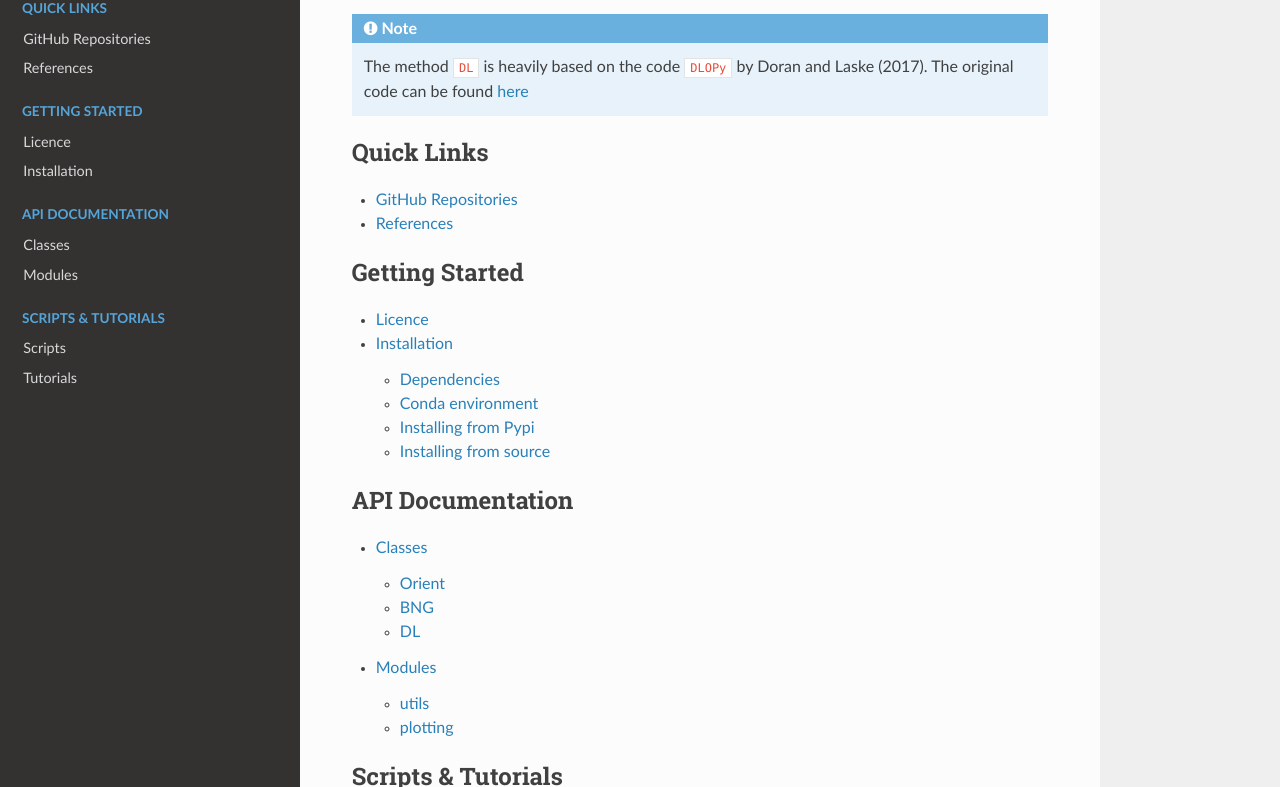
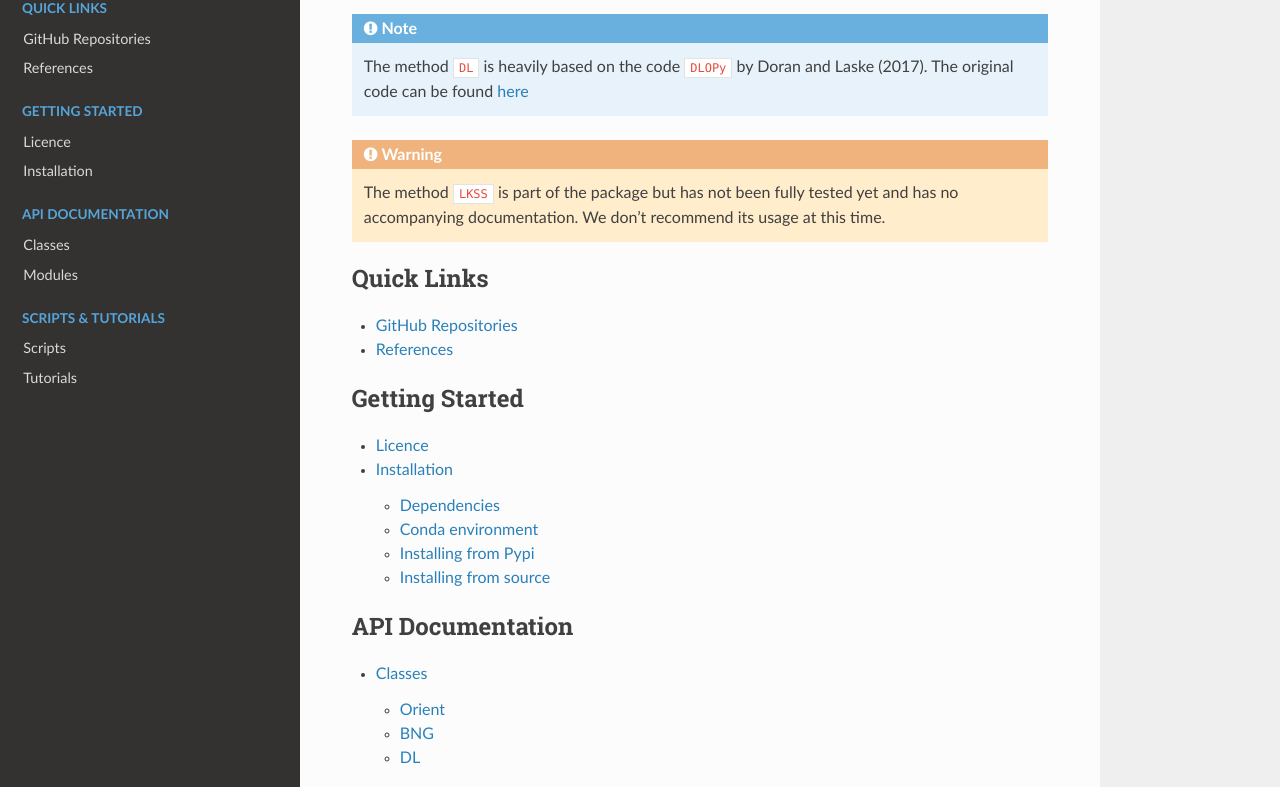
Before and after one commit to nfsi-canada/OrientPy, a Sphinx documentation site: the page built from docs/index.rst, in a window 1280 px wide and 900 px high, scrolled down 811 px, cut to the strip 113-900 px from the top of the window. Built offline with Sphinx 7.4.7 and the Read the Docs theme 2.0.0, drawn with Linux system fonts in a browser that asks for light colours.

Commit message:
updated docs with warning

```diff
--- a/docs/index.rst
+++ b/docs/index.rst
@@ -36,6 +36,11 @@ used in command-line scripts. Tutorials are provided in the sections below.
    Doran and Laske (2017). The original code can be found
    `here <https://igppweb.ucsd.edu/~adoran/DLOPy.html>`_
 
+.. warning::
+
+   The method ``LKSS`` is part of the package but has not been fully tested
+   yet and has no accompanying documentation. We don't recommend its usage at this time.
+
 .. toctree::
    :maxdepth: 1
    :caption: Quick Links
```
